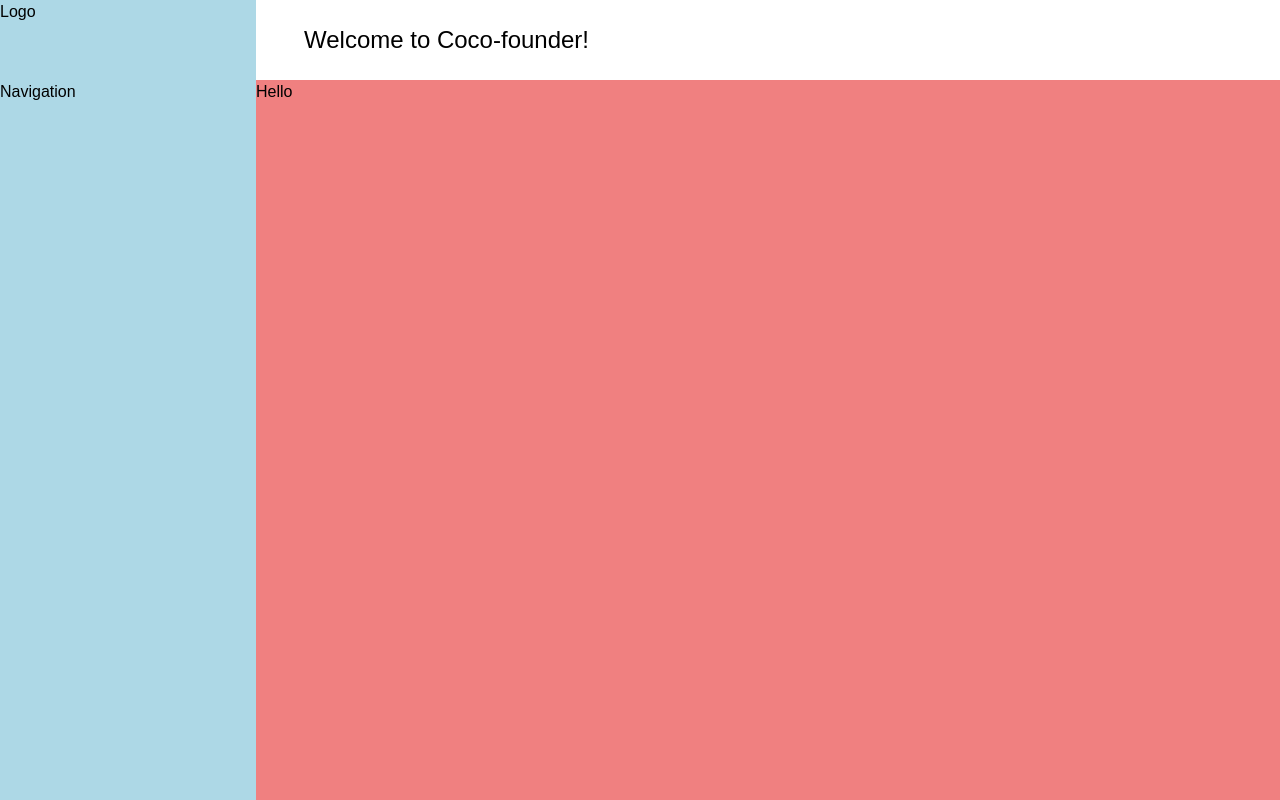
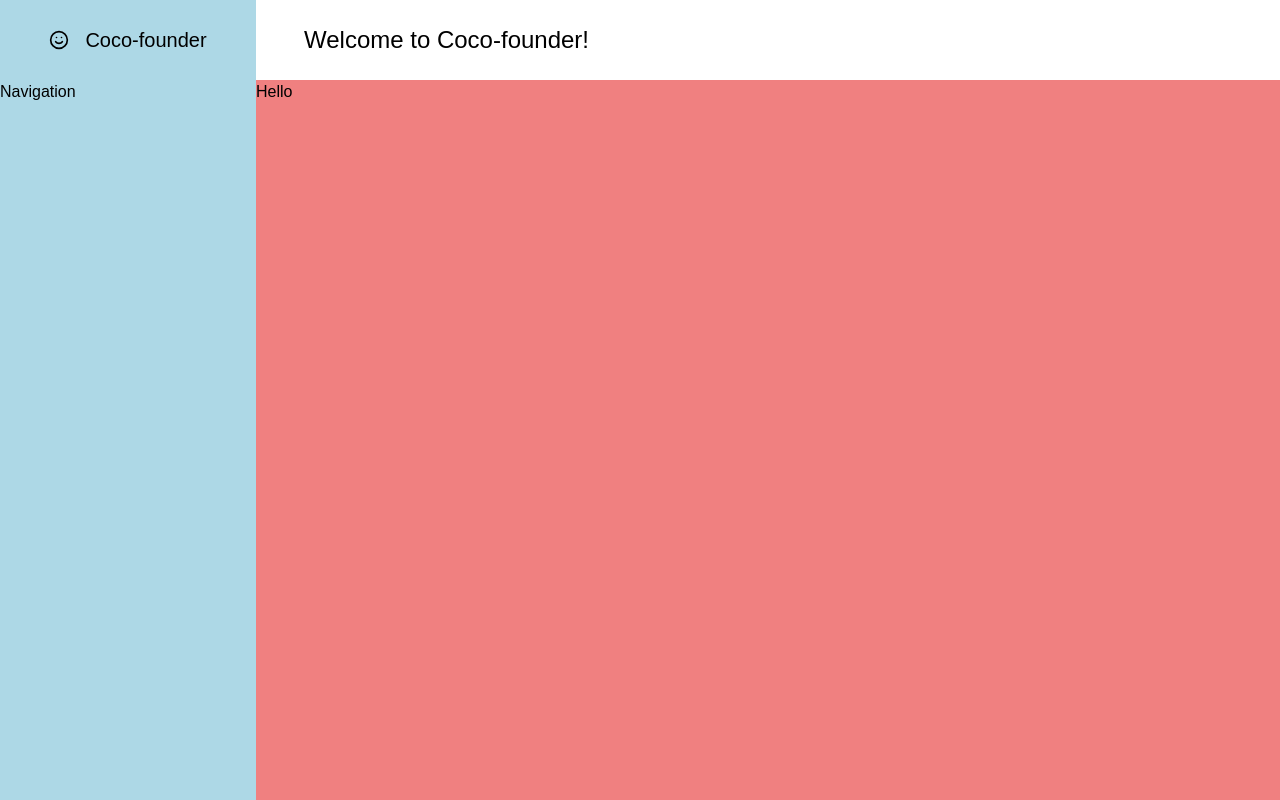
Before and after one commit to TuanTTranCS/VTWHackathon2024-Team15, a Next.js app in the folder whale-finder/: page / in a window 1280 px wide. Built offline with nearby package versions, Linux system fonts and the light colour scheme.

Commit message:
Build the logo and brandname for global layout

```diff
--- /dev/null
+++ b/package.json
@@ -0,0 +1,5 @@
+{
+  "dependencies": {
+    "react-feather": "^2.0.10"
+  }
+}
--- a/whale-finder/package.json
+++ b/whale-finder/package.json
@@ -18,7 +18,8 @@
     "react": "^18",
     "react-dom": "^18",
     "tailwind-merge": "^2.5.2",
-    "tailwindcss-animate": "^1.0.7"
+    "tailwindcss-animate": "^1.0.7",
+    "react-feather": "^2.0.10"
   },
   "devDependencies": {
     "postcss": "^8",
--- a/whale-finder/src/components/Navigation/Logo.js
+++ b/whale-finder/src/components/Navigation/Logo.js
@@ -1,11 +1,34 @@
+import { Smile } from "react-feather";
+
 import styles from "./Logo.module.css";
 
 function Logo() {
-  return <LogoWrapper>Logo</LogoWrapper>;
+  return (
+    <LogoWrapper>
+      <Icon />
+      <BrandName />
+    </LogoWrapper>
+  );
 }
 
 const LogoWrapper = ({ children }) => {
   return <div className={styles.LogoWrapper}>{children}</div>;
 };
 
+const Icon = () => {
+  return (
+    <div>
+      <Smile size="1.25rem" />
+    </div>
+  );
+};
+
+const BrandName = () => {
+  return (
+    <div className={styles.BrandName}>
+      <p>Coco-founder</p>
+    </div>
+  );
+};
+
 export default Logo;
--- a/whale-finder/src/components/Navigation/Logo.module.css
+++ b/whale-finder/src/components/Navigation/Logo.module.css
@@ -1,3 +1,15 @@
 .LogoWrapper {
   grid-area: logo;
+  display: flex;
+  justify-content: center;
+  align-items: center;
+  font-size: 1.25rem;
 }
+
+.Icon {
+
+}
+
+.BrandName {
+  margin-left: 16px;
+}
--- /dev/null
+++ b/whale-finder/src/components/Navigation/Navbar.js
@@ -0,0 +1,20 @@
+import { ModeToggle } from "@/components/mode-toggle";
+import { UserNav } from "@/components/admin-panel/user-nav";
+import { SheetMenu } from "@/components/admin-panel/sheet-menu";
+
+export function Navbar({ title }) {
+  return (
+    <header className="sticky top-0 z-10 w-full bg-background/95 shadow backdrop-blur supports-[backdrop-filter]:bg-background/60 dark:shadow-secondary">
+      <div className="mx-4 sm:mx-8 flex h-14 items-center">
+        <div className="flex items-center space-x-4 lg:space-x-0">
+          <SheetMenu />
+          <h1 className="font-bold">{title}</h1>
+        </div>
+        <div className="flex flex-1 items-center justify-end">
+          <ModeToggle />
+          <UserNav />
+        </div>
+      </div>
+    </header>
+  );
+}
```
Also changed, not shown: 1 other file (tests, documents, lock files or other folders).
